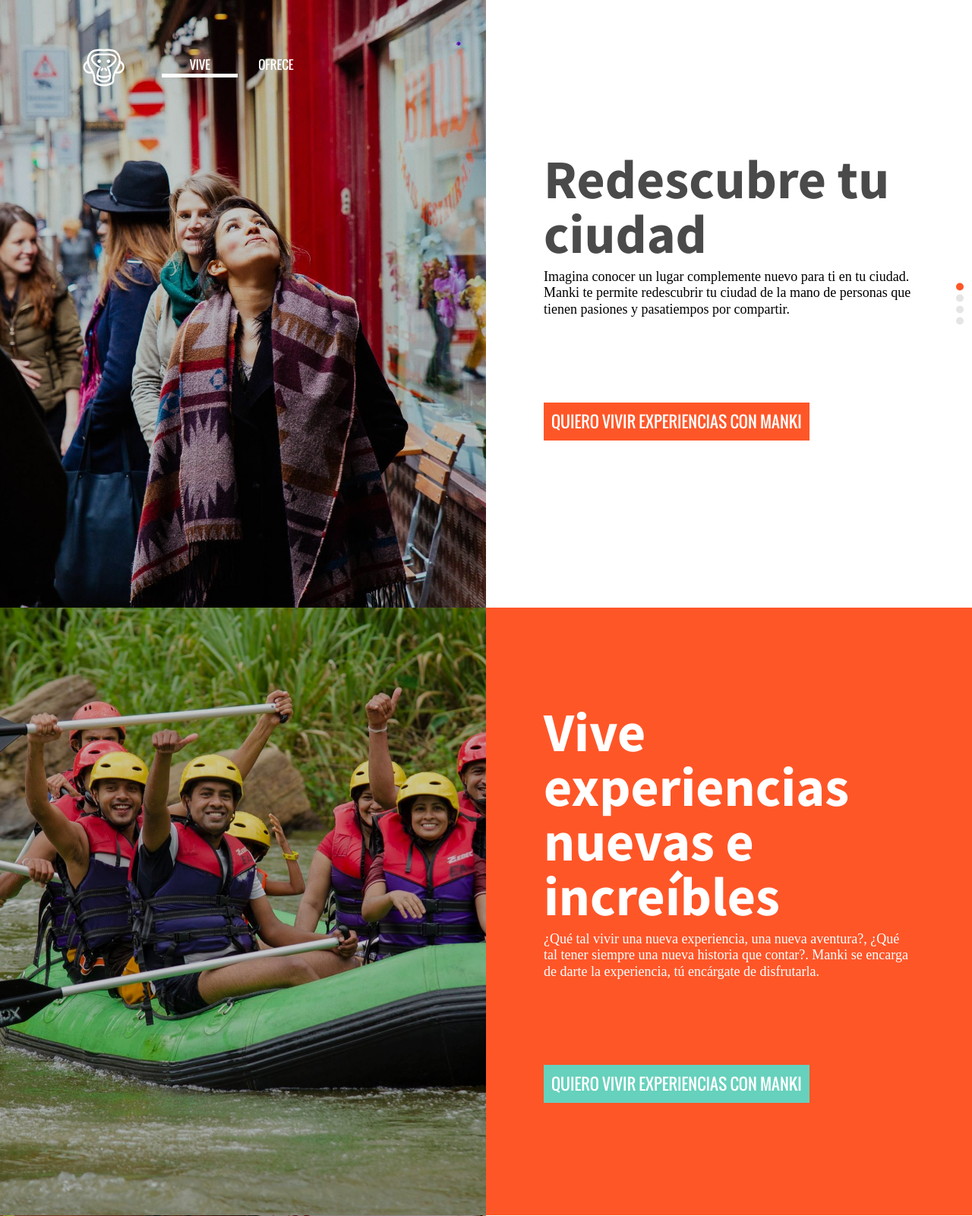
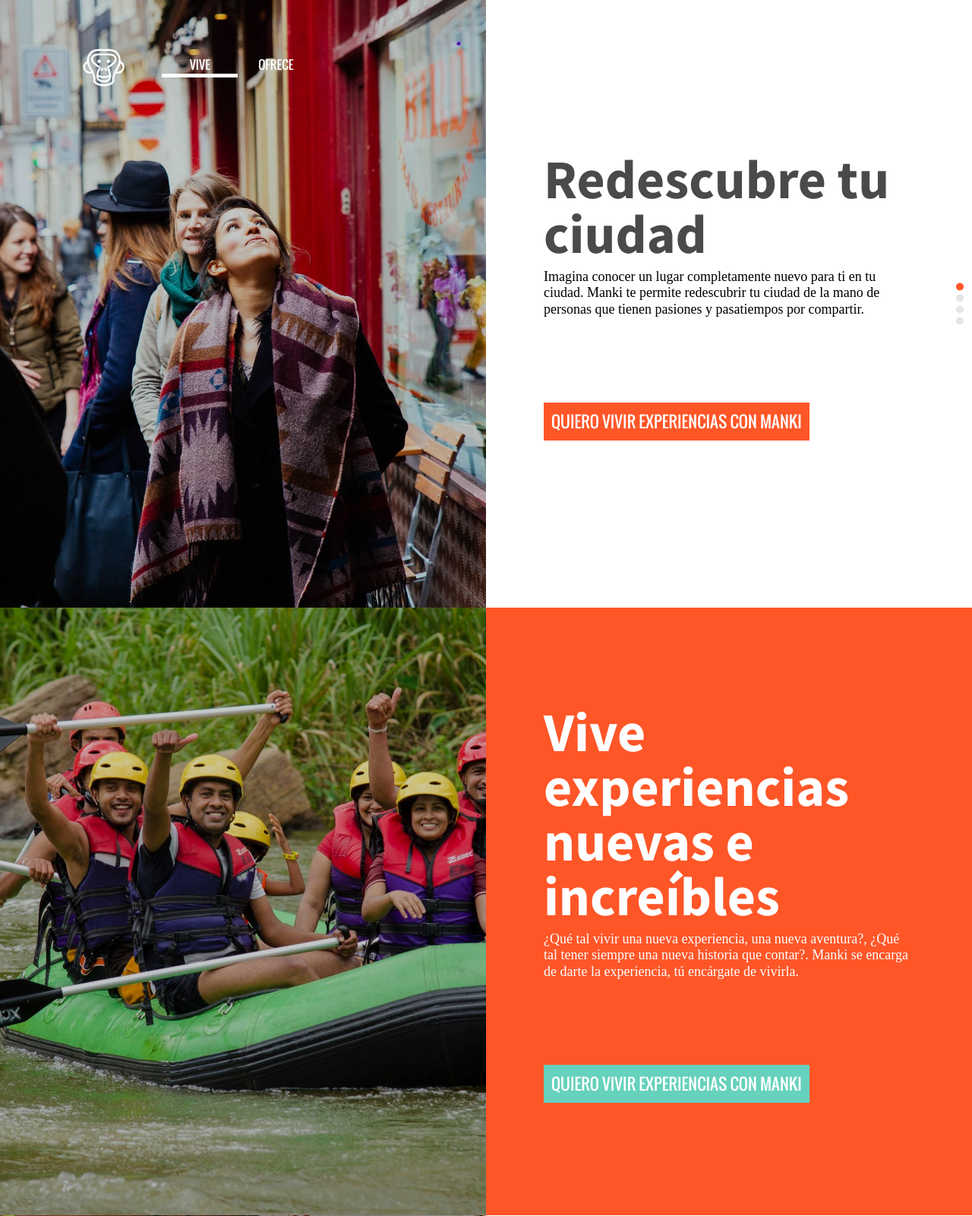
Before and after one commit to devildeveloper/manki_project, a Django app: page /landing/viajeros/ in a window 1280 px wide. Shown: the top 1601 px of the page at 76% size. Run offline with Django 3.2, Linux system fonts and the light colour scheme; some libraries are stand-ins or nearby versions; some web fonts are replaced.

Commit message:
change text

```diff
--- a/landing/templates/landing/viajeros.html
+++ b/landing/templates/landing/viajeros.html
@@ -99,7 +99,7 @@
 									<div class="vertical-align">
 										<div class="col--full-text--width">
 											<h2 class="h1 main-title">Redescubre tu ciudad</h2>
-											<p class="main-subtitle">Imagina conocer un lugar complemente nuevo para ti en tu ciudad. Manki te permite  redescubrir tu ciudad de la mano de personas que tienen pasiones y pasatiempos por compartir.</p>
+											<p class="main-subtitle">Imagina conocer un lugar completamente nuevo para ti en tu ciudad. Manki te permite  redescubrir tu ciudad de la mano de personas que tienen pasiones y pasatiempos por compartir.</p>
 											<div class="btn--hover">
 												<a href="#ViveUnaExperiencia" class="btn-default btn-default--traveler">
 													<span class="text-oswald-regular hidden-xs hidden-sm">Quiero vivir experiencias con manki</span>
@@ -124,7 +124,7 @@
 									<div class="vertical-align">
 										<div class="col--full-text--width text-white">
 											<h2 class="h1 main-title">Vive experiencias nuevas e increíbles</h2>
-											<p class="main-subtitle text-white">¿Qué tal vivir una nueva experiencia, una nueva aventura?, ¿Qué tal tener siempre una nueva historia que contar?. Manki se encarga de darte la experiencia, tú encárgate de disfrutarla.</p>
+											<p class="main-subtitle text-white">¿Qué tal vivir una nueva experiencia, una nueva aventura?, ¿Qué tal tener siempre una nueva historia que contar?. Manki se encarga de darte la experiencia, tú encárgate de vivirla.</p>
 											<div class="btn--hover">
 												<a href="#ViveUnaExperiencia" class="btn-default btn-default--traveler--variant">
 													<span class="text-oswald-regular hidden-xs hidden-sm">Quiero vivir experiencias con manki</span>
```
